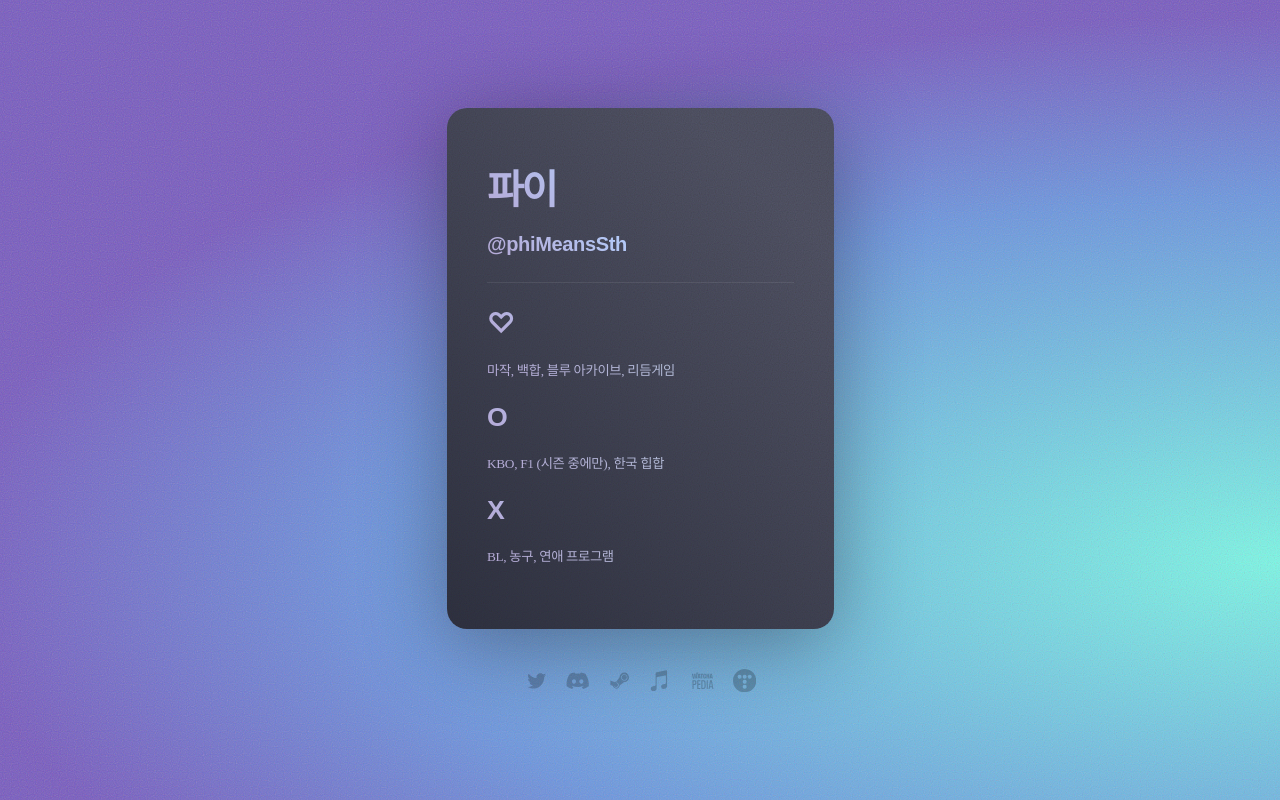
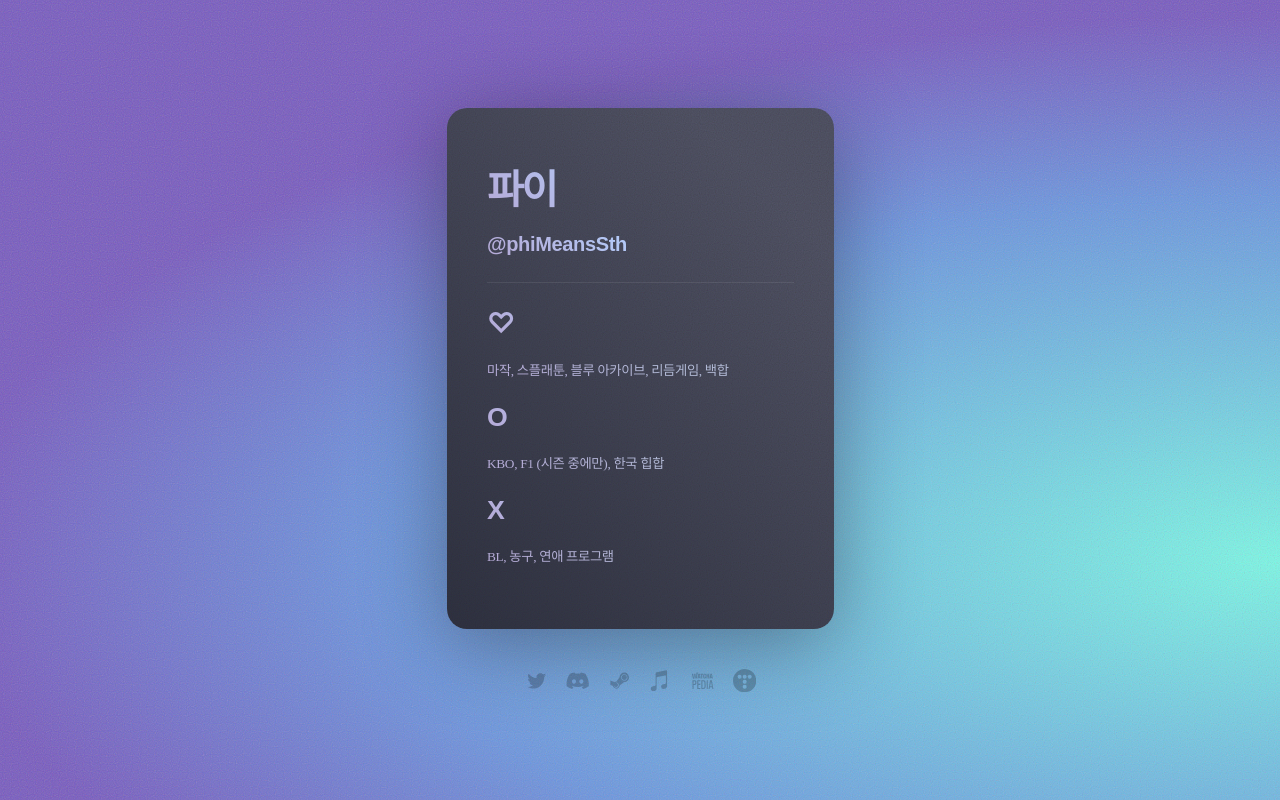
Before and after one commit to twprofile/phi-2023, a plain HTML site: page index.html in a window 1280 px wide. Drawn offline with Linux system fonts and the light colour scheme; a web font is replaced by a local one.

Commit message:
Edited info

```diff
--- a/index.html
+++ b/index.html
@@ -31,7 +31,7 @@
                             <p id="text01" style="opacity: 1; transform: none;">@phiMeansSth</p>
                             <hr id="divider01">
                             <h1 id="text05" style="opacity: 1; transform: none;">♡</h1>
-                            <p id="text06" style="opacity: 1; transform: none;">마작, 백합, 블루 아카이브, 리듬게임</p>
+                            <p id="text06" style="opacity: 1; transform: none;">마작, 스플래툰, 블루 아카이브, 리듬게임, 백합</p>
                             <h1 id="text07" style="opacity: 1; transform: none;">O</h1>
                             <p id="text08" style="opacity: 1; transform: none;">KBO, F1 (시즌 중에만), 한국 힙합</p>
                             <h1 id="text03" style="opacity: 1; transform: none;">X</h1>
```
